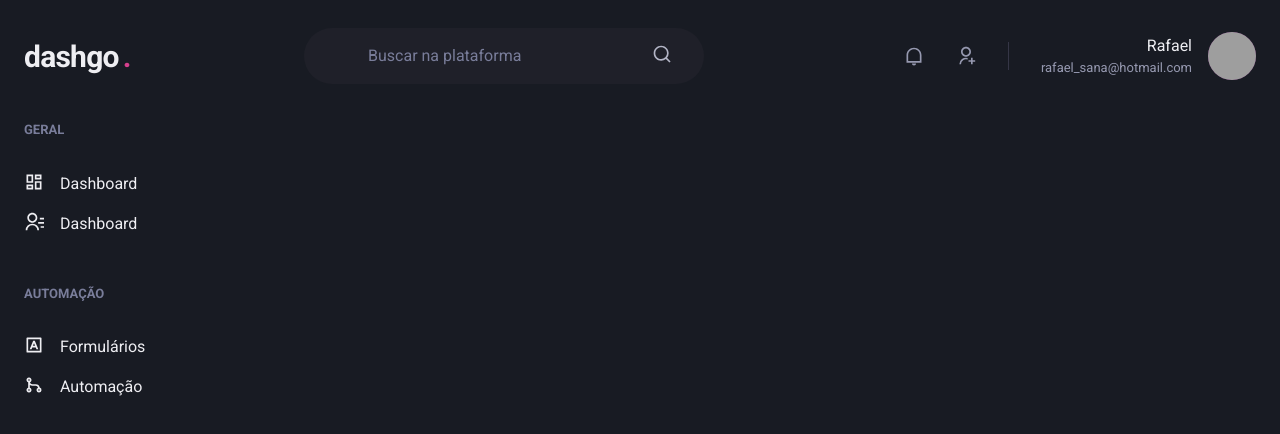
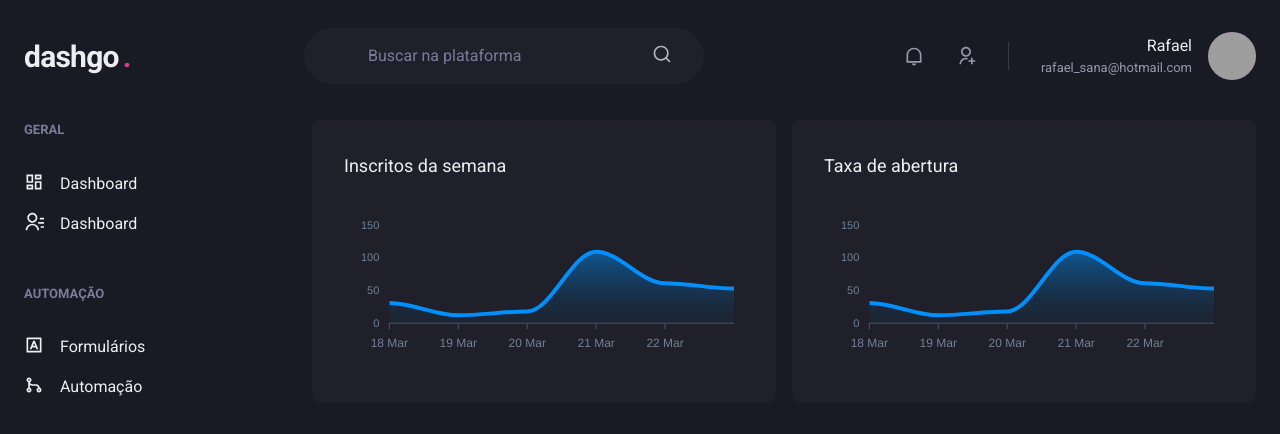
Before and after one commit to RafaelSanaMontevechio/dashgo, a Next.js app: page /dashboard in a window 1280 px wide. Shown: the top 434 px of the page. Built offline with nearby package versions, Linux system fonts and the light colour scheme; grey boxes are pictures that could not be loaded.

Commit message:
feat: :sparkles: created dashboard page

```diff
--- a/package.json
+++ b/package.json
@@ -12,9 +12,11 @@
     "@chakra-ui/react": "^1.6.12",
     "@emotion/react": "^11",
     "@emotion/styled": "^11",
+    "apexcharts": "^3.30.0",
     "framer-motion": "^4",
     "next": "12.0.3",
     "react": "17.0.2",
+    "react-apexcharts": "^1.3.9",
     "react-dom": "17.0.2",
     "react-icons": "^4.3.1"
   },
--- a/src/pages/dashboard.tsx
+++ b/src/pages/dashboard.tsx
@@ -1,7 +1,62 @@
-import { Flex } from '@chakra-ui/react';
+import dynamic from 'next/dynamic';
+
+import { Flex, SimpleGrid, Box, Text, theme } from '@chakra-ui/react';
+
+import type { ApexOptions } from 'apexcharts';
+
+const Chart = dynamic(() => import('react-apexcharts'), { ssr: false });
 
 import { Header } from '../components/Header';
 import { Sidebar } from '../components/Sidebar';
+
+const options: ApexOptions = {
+  chart: {
+    toolbar: {
+      show: false,
+    },
+    zoom: {
+      enabled: false,
+    },
+    foreColor: theme.colors.gray[500],
+  },
+  grid: {
+    show: false,
+  },
+  dataLabels: {
+    enabled: false,
+  },
+  tooltip: {
+    enabled: false,
+  },
+  xaxis: {
+    type: 'datetime',
+    axisBorder: {
+      color: theme.colors.gray[600],
+    },
+    axisTicks: {
+      color: theme.colors.gray[600],
+    },
+    categories: [
+      '2021-03-18T00:00:00.000Z',
+      '2021-03-19T00:00:00.000Z',
+      '2021-03-20T00:00:00.000Z',
+      '2021-03-21T00:00:00.000Z',
+      '2021-03-22T00:00:00.000Z',
+      '2021-03-23T00:00:00.000Z',
+    ],
+  },
+  fill: {
+    type: 'gradient',
+    opacity: 0.3,
+    gradient: {
+      shade: 'dark',
+      opacityFrom: 0.7,
+      opacityTo: 0.3,
+    },
+  },
+};
+
+const series = [{ name: 'serie1', data: [31, 12, 18, 109, 61, 53] }];
 
 export default function Dashboard() {
   return (
@@ -10,6 +65,22 @@
 
       <Flex w="100%" my="6" maxWidth={1480} mx="auto" px="6">
         <Sidebar />
+
+        <SimpleGrid flex="1" gap="4" minChildWidth="320px" align="flex-start">
+          <Box p="8" bg="gray.800" borderRadius={8} pb="8">
+            <Text fontSize="lg" mb="4">
+              Inscritos da semana
+            </Text>
+            <Chart type="area" height={160} options={options} series={series} />
+          </Box>
+
+          <Box p="8" bg="gray.800" borderRadius={8} pb="8">
+            <Text fontSize="lg" mb="4">
+              Taxa de abertura
+            </Text>
+            <Chart type="area" height={160} options={options} series={series} />
+          </Box>
+        </SimpleGrid>
       </Flex>
     </Flex>
   );
```
Also changed, not shown: 1 other file (tests, documents, lock files or other folders).
